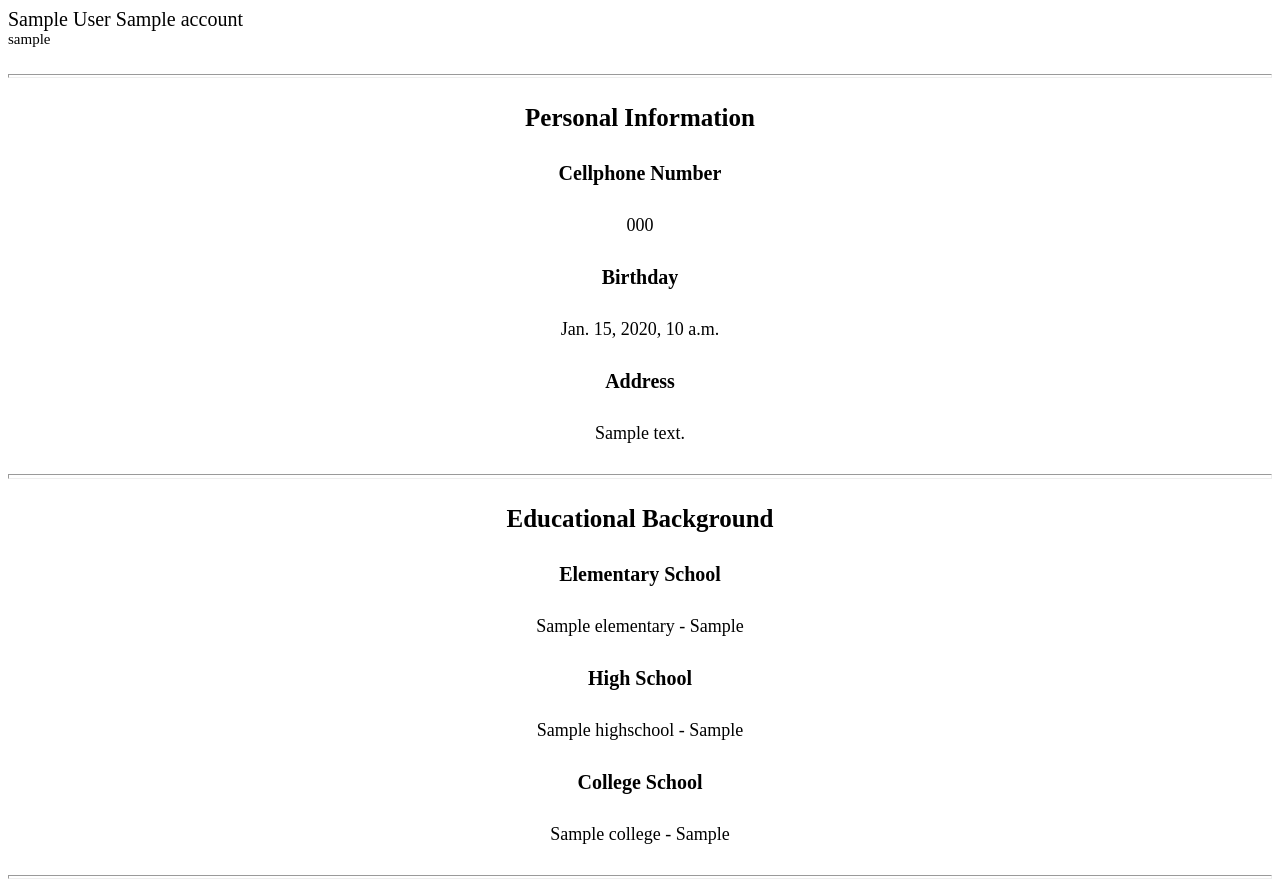
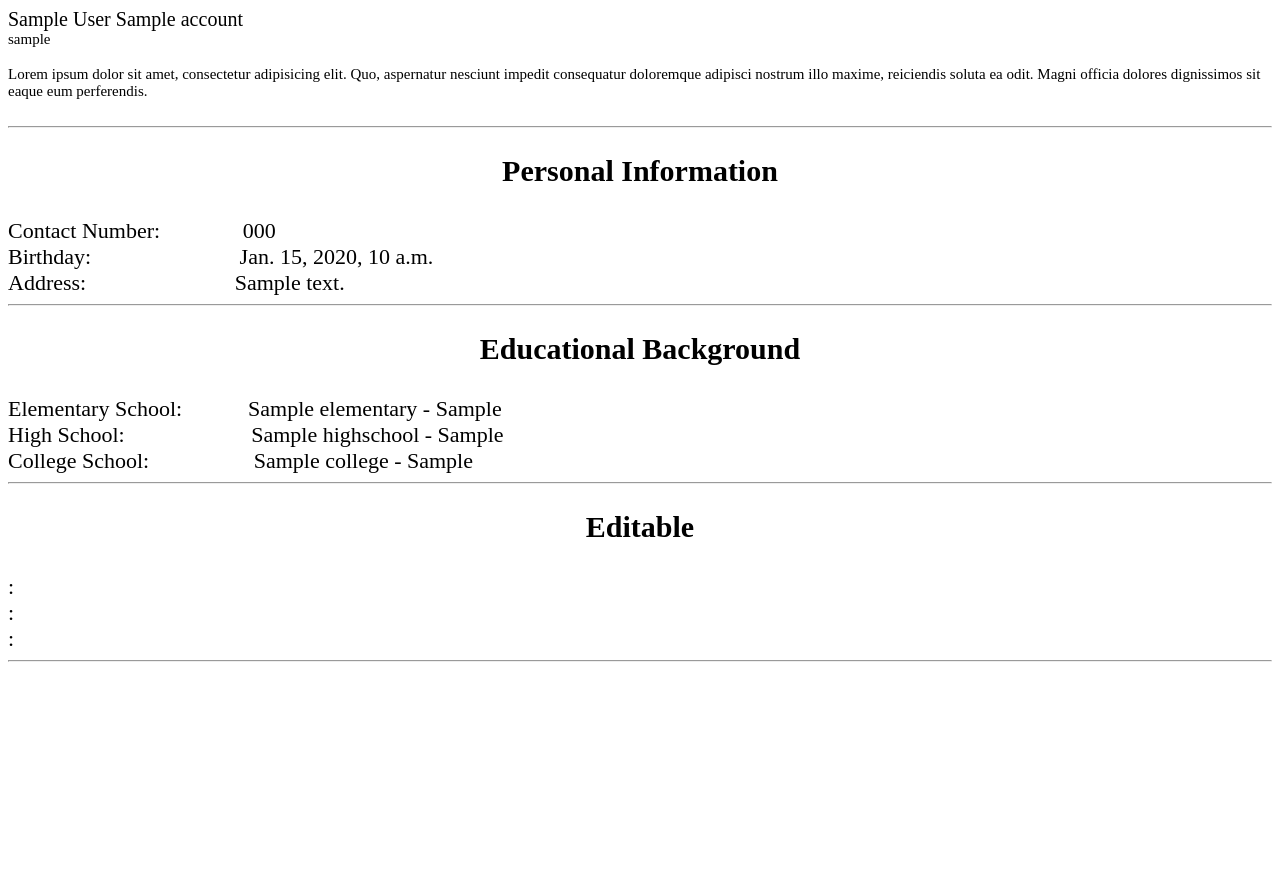
Before and after one commit to Pwersa/Job-App-DJANGO, a Django app: template JobApp/jobweb/templates/html_files/PDFViewer.html in a window 1280 px wide. After the commit the page ends 662 px from the top, so only its background shows below. Run offline with Django 4.2, Linux system fonts and the light colour scheme; the template is opened without the code that fills it: most values are stand-ins (such as "Sample title", 1, 10 or a date in 2020); parts of the project's set-up code (start-up, migrations or seed data) failed here and were passed over.

Commit message:
ADDED SOME ELEMENTS IN PDF FILE

```diff
--- a/JobApp/jobweb/templates/html_files/PDFViewer.html
+++ b/JobApp/jobweb/templates/html_files/PDFViewer.html
@@ -6,75 +6,57 @@
             <div class="container" style="font-family:'Times New Roman', serif;">
                 <div style="font-size: 20px;">{{account.first_name}} {{account.last_name}} {{account.middle_name}}</div>
                 <div style="font-size: 15px;">{{account.username}}</div>
+            </div>
 
-
+            <br>
+            <div style="font-size: 15px;">
+                Lorem ipsum dolor sit amet, consectetur adipisicing elit. Quo, aspernatur nesciunt impedit consequatur doloremque adipisci nostrum illo maxime, reiciendis soluta ea odit. Magni officia dolores dignissimos sit eaque eum perferendis.
             </div>
             <br>
 
-            <hr size="4">
+            <hr size="2">
 
             <br>
 
             <div class="container" style="font-family:'Times New Roman', sans-serif;">
-                <div class="row justify-content" style="font-weight: bold; text-align: center; margin-bottom: 30px; font-size: 25px;">
+                <div class="row justify-content" style="font-weight: bold; text-align: center; margin-bottom: 30px; font-size: 30px;">
                     Personal Information
                 </div>
-
-                <div class="row justify-content" style="font-weight: bold; text-align: center; margin-bottom: 30px; font-size: 20px;">
-                    Cellphone Number
-                </div>
-                <div class="row justify-content" style="text-align: center; margin-bottom: 30px; font-size: 18px;">
-                    {{account.cellphone}}
-
+                <div style="font-size: 22px;">Contact Number:&nbsp; &nbsp; &nbsp; &nbsp; &nbsp; &nbsp; &nbsp; &nbsp;{{account.cellphone}}</div>
+                <div style="font-size: 22px;">Birthday:&nbsp; &nbsp; &nbsp; &nbsp; &nbsp; &nbsp; &nbsp; &nbsp; &nbsp; &nbsp; &nbsp; &nbsp; &nbsp; &nbsp;{{account.birthday}}</div>
+                <div style="font-size: 22px;">Address:&nbsp; &nbsp; &nbsp; &nbsp; &nbsp; &nbsp; &nbsp; &nbsp; &nbsp; &nbsp; &nbsp; &nbsp; &nbsp; &nbsp;{{account.address}}</div>
             </div>
 
-                <div class="row justify-content" style="font-weight: bold; text-align: center; margin-bottom: 30px; font-size: 20px;">
-                    Birthday
-                </div>
-                <div class="row justify-content" style="text-align: center; margin-bottom: 30px; font-size: 18px;">
-                    {{account.birthday}}
-                </div>
-
-                <div class="row justify-content" style="font-weight: bold; text-align: center; margin-bottom: 30px; font-size: 20px;">
-                    Address
-                </div>
-                <div class="row justify-content" style="text-align: center; margin-bottom: 30px; font-size: 18px;">
-                    {{account.address}}
-                </div>
-
-                <hr size="5">
+            <hr size="2">
 
             <br>
 
             <div class="container" style="font-family:'Times New Roman', sans-serif;">
-                    <div class="row justify-content" style="font-weight: bold; text-align: center; margin-bottom: 30px; font-size: 25px;">
+                <div class="row justify-content" style="font-weight: bold; text-align: center; margin-bottom: 30px; font-size: 30px;">
                     Educational Background
                 </div>
-
-                    <div class="row justify-content" style="font-weight: bold; text-align: center; margin-bottom: 30px; font-size: 20px;">
-                        Elementary School
-                    </div>
-                    <div class="row justify-content" style="text-align: center; margin-bottom: 30px; font-size: 18px;">
-                        {{second_info.elementary}}  -  {{second_info.elementary_grad}}
-
+                <div style="font-size: 22px;">Elementary School:&nbsp; &nbsp; &nbsp; &nbsp; &nbsp; &nbsp; {{second_info.elementary}}   -   {{second_info.elementary_grad}}</div>
+                <div style="font-size: 22px;">High School:&nbsp; &nbsp; &nbsp; &nbsp; &nbsp; &nbsp; &nbsp; &nbsp; &nbsp; &nbsp; &nbsp; &nbsp;{{second_info.highschool}}   -   {{second_info.highschool_grad}}</div>
+                <div style="font-size: 22px;">College School:&nbsp; &nbsp; &nbsp; &nbsp; &nbsp; &nbsp; &nbsp; &nbsp; &nbsp; &nbsp;{{second_info.college}}   -   {{second_info.college_grad}}</div>
             </div>
 
-                    <div class="row justify-content" style="font-weight: bold; text-align: center; margin-bottom: 30px; font-size: 20px;">
-                        High School
+            <hr size="2">
+
+            <br>
+
+            <div class="container" style="font-family:'Times New Roman', sans-serif;">
+                <div class="row justify-content" style="font-weight: bold; text-align: center; margin-bottom: 30px; font-size: 30px;">
+                    Editable
                 </div>
-                    <div class="row justify-content" style="text-align: center; margin-bottom: 30px; font-size: 18px;">
-                        {{second_info.highschool}}  -  {{second_info.highschool_grad}}
+                <div style="font-size: 22px;">: </div>
+                <div style="font-size: 22px;">: </div>
+                <div style="font-size: 22px;">: </div>
             </div>
 
-                    <div class="row justify-content" style="font-weight: bold; text-align: center; margin-bottom: 30px; font-size: 20px;">
-                        College School
-                    </div>
-                    <div class="row justify-content" style="text-align: center; margin-bottom: 30px; font-size: 18px;">
-                        {{second_info.college}}  -  {{second_info.college_grad}}
-                    </div>
-                </div>
+            <hr size="2">
 
-                <hr size="4">
+            <br>
+
 
         </body>
 
```
Also changed, not shown: JobApp/jobweb/templates/html_files/PDFViewer copy.html (added, +83 -0 lines). Lines whose indentation alone changed are shown as unchanged.
